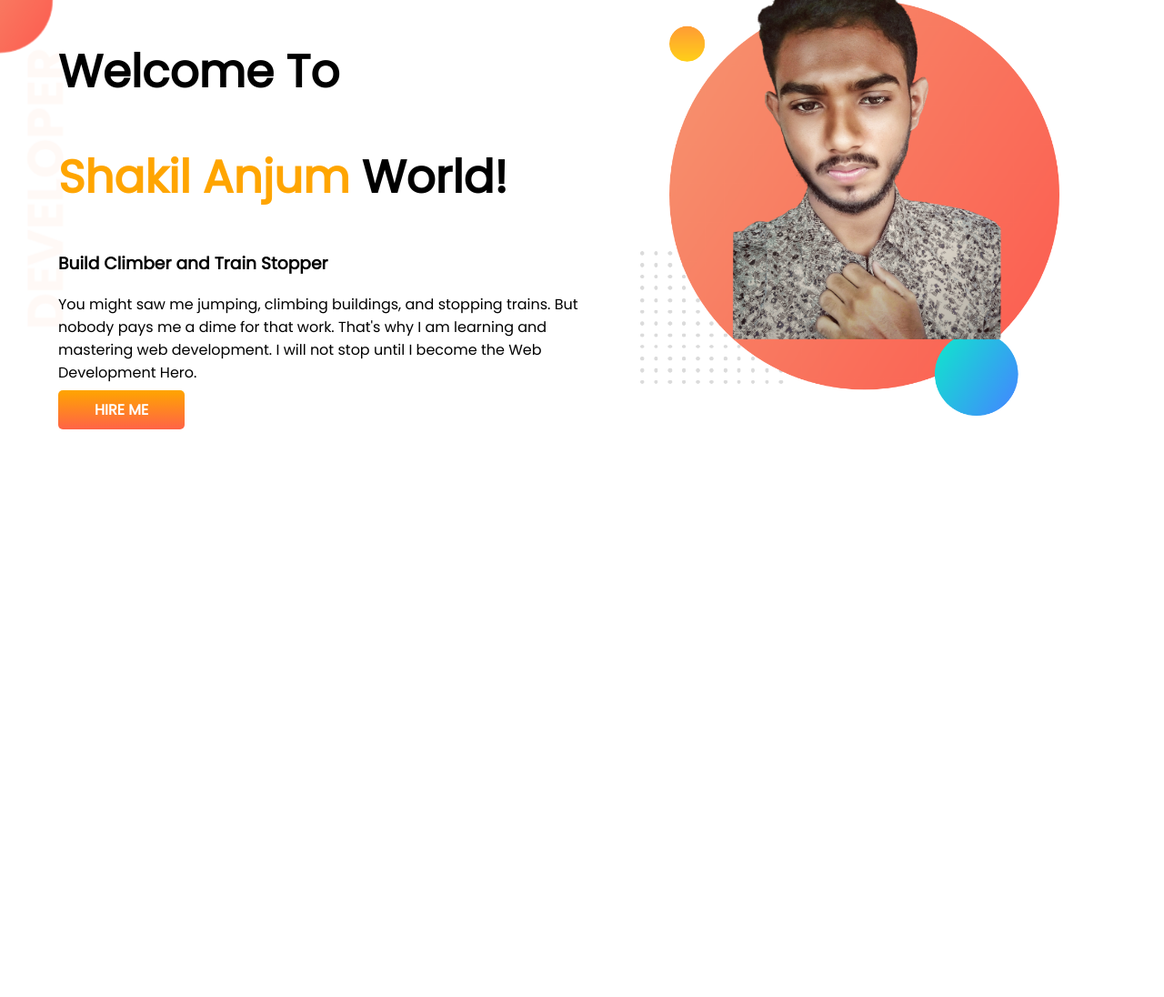
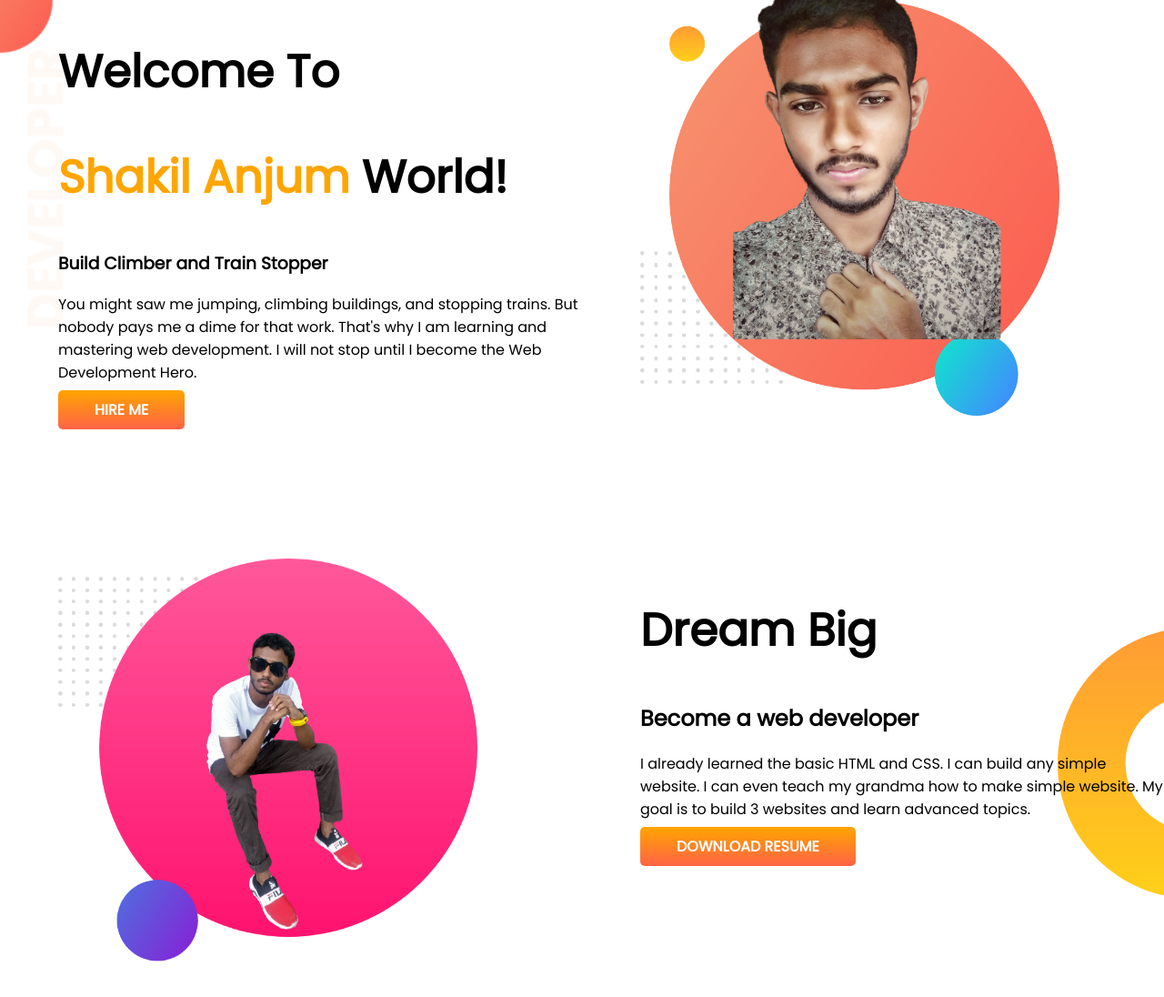
Before and after one commit to sakilanjum99/developer-portfolio, a plain HTML site: page index.html in a window 1280 px wide. Shown: the whole page at 91% size. Before the commit the page ends 800 px from the top, so only its background shows below. Drawn offline with Linux system fonts and the light colour scheme.

Commit message:
dream added

```diff
--- a/index.html
+++ b/index.html
@@ -23,5 +23,17 @@
             <img src="images/my-background.png" alt="">
         </div>
    </section>
+   <section class="dream-big">
+    <div class="half-width">
+        <img src="images/my-bgxyz.png" alt="">
+    </div>
+    <div class="half-width">
+        <h1>Dream Big</h1>
+        <h2>Become a web developer</h2>
+        <p>I already learned the basic HTML and CSS. I can build any simple website. I can even teach my grandma how to make simple website. My goal is to build 3 websites and learn advanced topics.</p>
+        <a class="link-button" target="_blank" href="">DOWNLOAD RESUME</a>
+    </div>
+   </section>
+
 </body>
 </html>
--- a/style.css
+++ b/style.css
@@ -10,6 +10,7 @@ h1{
 }
 section{
     display: flex;
+    margin-bottom: 150px;
 }
 .half-width{
     width: 50%;
@@ -30,3 +31,9 @@ section{
     background-image: url(images/top-banner.png);
     background-repeat: no-repeat;
 }
+.dream-big{
+    background-image: url(images/dream-bg.png);
+    background-repeat: no-repeat;
+    background-position: right;
+
+}
```
Also changed, not shown: images/my-bgxyz.png (added).
